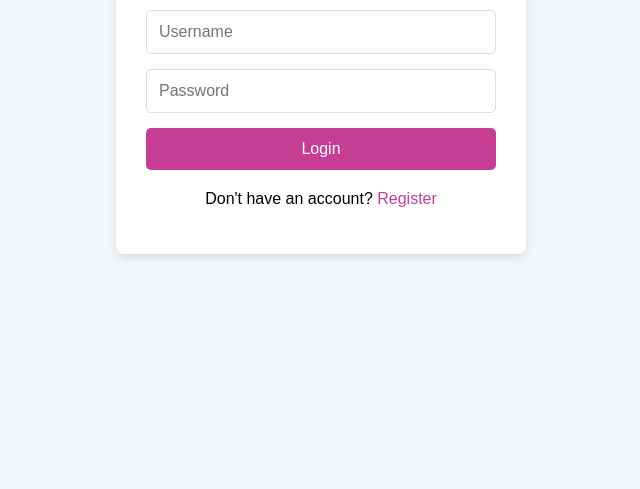
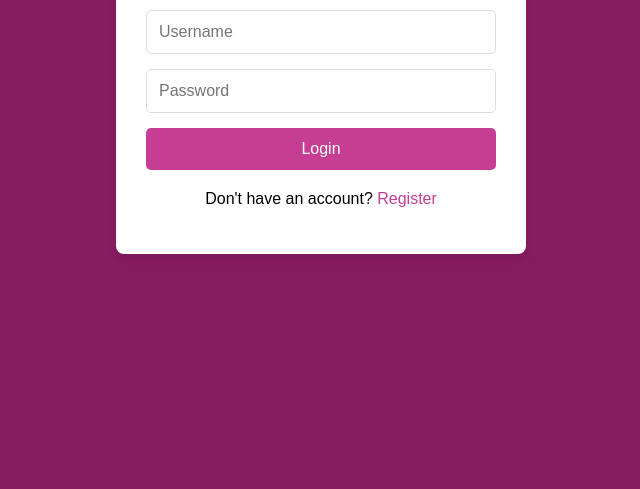
Before and after one commit to RituArora-DevOps/RentnDrive, a website: page client/pages/login.html in a window 1280 px wide. Shown: the part 327-816 px from the top of the page, without its empty margins (319-959 px from the left). Drawn offline with Linux system fonts and the light colour scheme.

Commit message:
background color

```diff
--- a/client/assets/css/style.css
+++ b/client/assets/css/style.css
@@ -4,7 +4,7 @@ body {
     justify-content: center;
     align-items: center;
     min-height: 100vh;
-    background-color: #f4f7fa;
+    background-color: #871c60;
 }
 
 .container {
```
